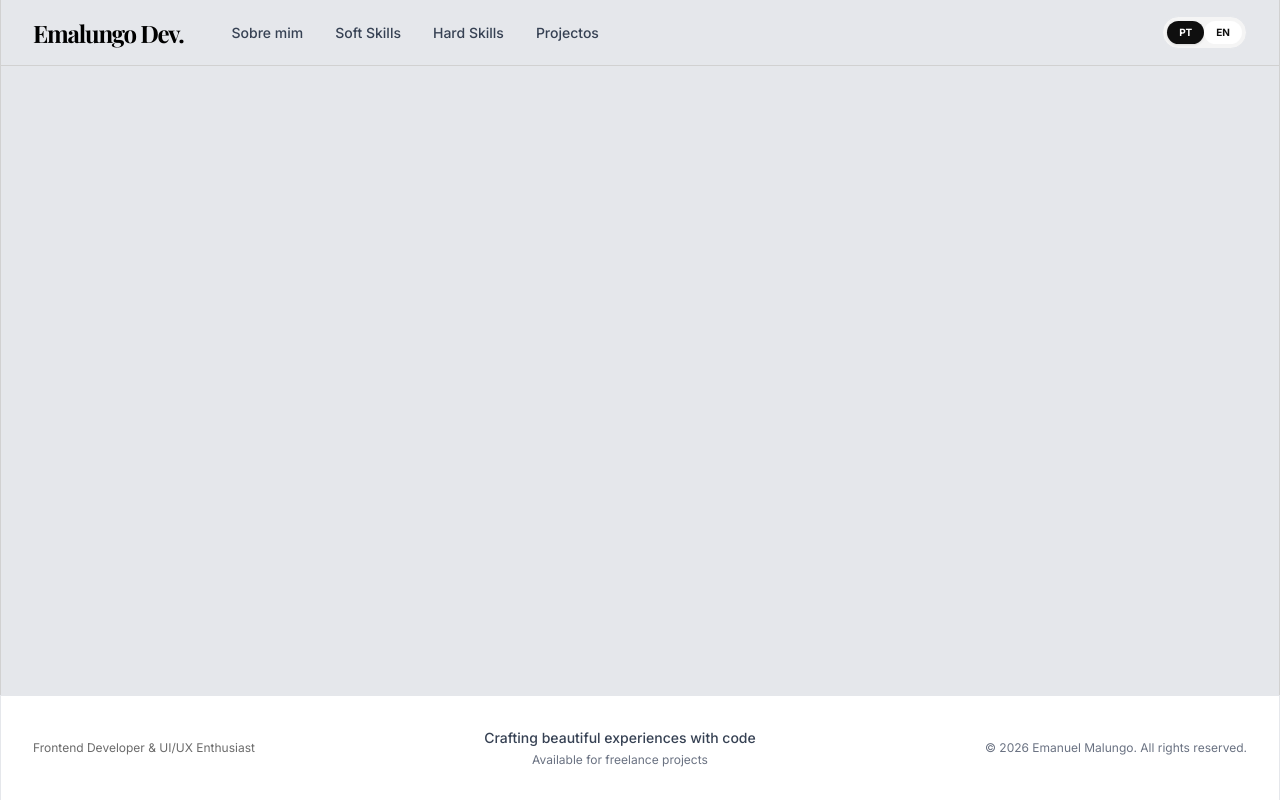
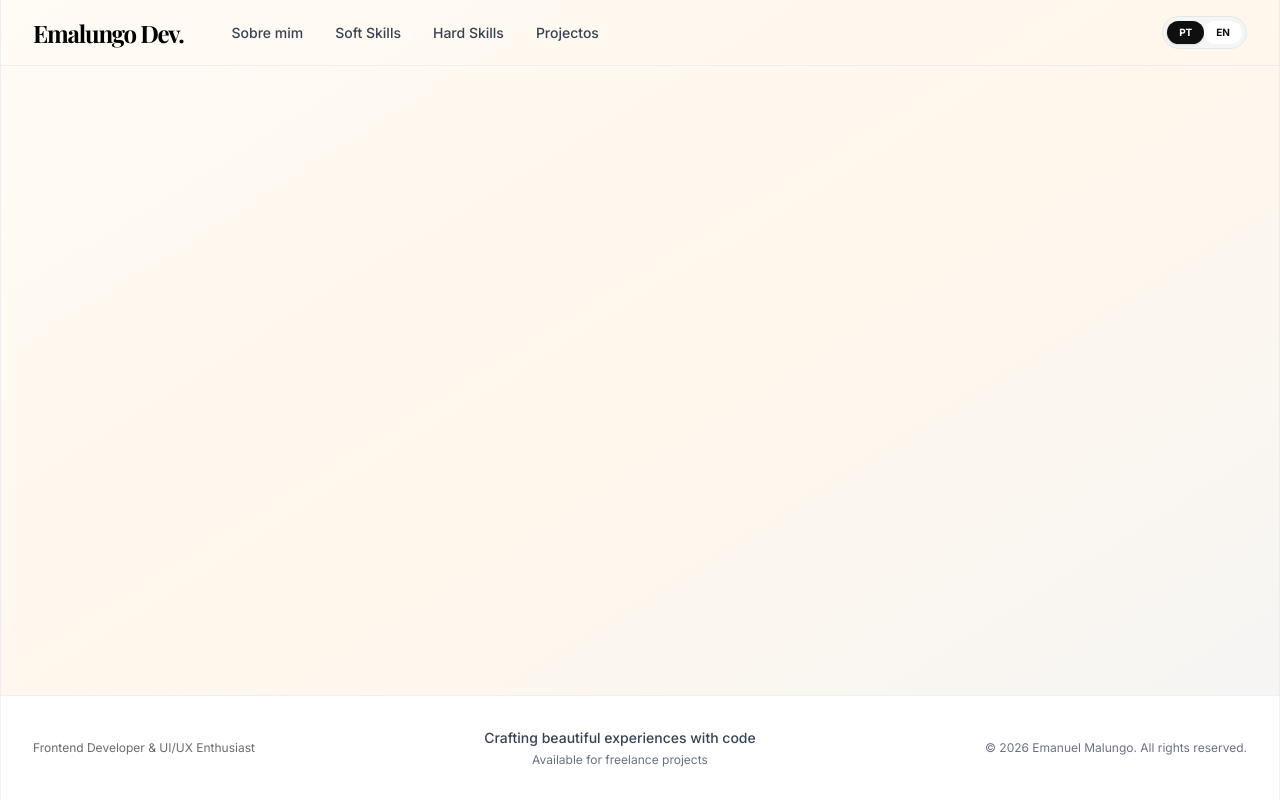
Before and after one commit to emanuel-malungo/emalungo.dev, a Next.js app: page / in a window 1280 px wide. Built offline with nearby package versions, Linux system fonts and the light colour scheme; a web font is replaced by a local one.

Commit message:
feat: atualizar os estilos de layout para componentes de Cabeçalho e Rodapé

```diff
--- a/src/app/page.tsx
+++ b/src/app/page.tsx
@@ -3,10 +3,10 @@ import Header from "@/components/layout/Header";
 
 export default function Home() {
   return (
-    <div className="flex flex-col h-screen w-screen bg-gray-200">
+	<div className="flex flex-col h-screen w-screen bg-linear-to-br from-primary via-cream to-gray-100">
       <Header />
-      <main className="flex-1 mx-auto w-full md:max-w-7xl md:border-x md:border-gray-300 overflow-auto px-4 md:px-0 flex flex-col items-center justify-center">
-          {/* Conteúdo Principal */}
+      <main className="flex-1 mx-auto w-full md:max-w-7xl md:border-x md:border-gray-200/60 overflow-auto px-4 md:px-0">
+
       </main>
       <Footer />
     </div>
--- a/src/assets/styles/globals.css
+++ b/src/assets/styles/globals.css
@@ -11,6 +11,7 @@
 
 	/* Cores customizadas */
 	--color-primary: #FFFBF5;
+	--color-cream: #FFF7EC;
 	--color-black: #0F0F0F;
 	--color-gray-100: #F5F5F5;
 	--color-gray-300: #D1D1D1;
--- a/src/components/layout/Footer.tsx
+++ b/src/components/layout/Footer.tsx
@@ -1,9 +1,9 @@
 
 export default function Footer() {
     return (
-        <footer className="border-t border-gray-200 bg-white">
-            <div className="mx-auto px-4 py-8 md:max-w-7xl md:px-8 md:border-x md:border-gray-200">
-                <div className="flex flex-col md:flex-row justify-between items-center gap-8">
+        <footer className="border-t border-gray-200/60 bg-white">
+            <div className="mx-auto px-4 py-8 md:max-w-7xl md:px-8 md:border-x md:border-gray-200/60">
+                <div className="flex  md:flex-row justify-between items-center gap-8">
                     {/* Left Section - Info */}
                     <div className="md:text-left">
                         <p className="text-xs text-gray-600">Frontend Developer & UI/UX Enthusiast</p>
--- a/src/components/layout/Header.tsx
+++ b/src/components/layout/Header.tsx
@@ -3,8 +3,8 @@ import Link from "next/link";
 
 export default function Header() {
     return (
-        <header className="border-b border-gray-300">
-            <nav className="mx-auto px-4 py-4 md:max-w-7xl md:px-8 md:border-x md:border-gray-300 flex items-center justify-between">
+        <header className="border-b border-gray-200/60">
+            <nav className="mx-auto px-4 py-4 md:max-w-7xl md:px-8 md:border-x md:border-gray-200/60 flex items-center justify-between">
                 <div className="flex items-center gap-12">
                     <Link href="/" className="text-2xl font-serif font-bold tracking-tighter">
                         Emalungo Dev<span className="text-[--accent]">.</span>
```
